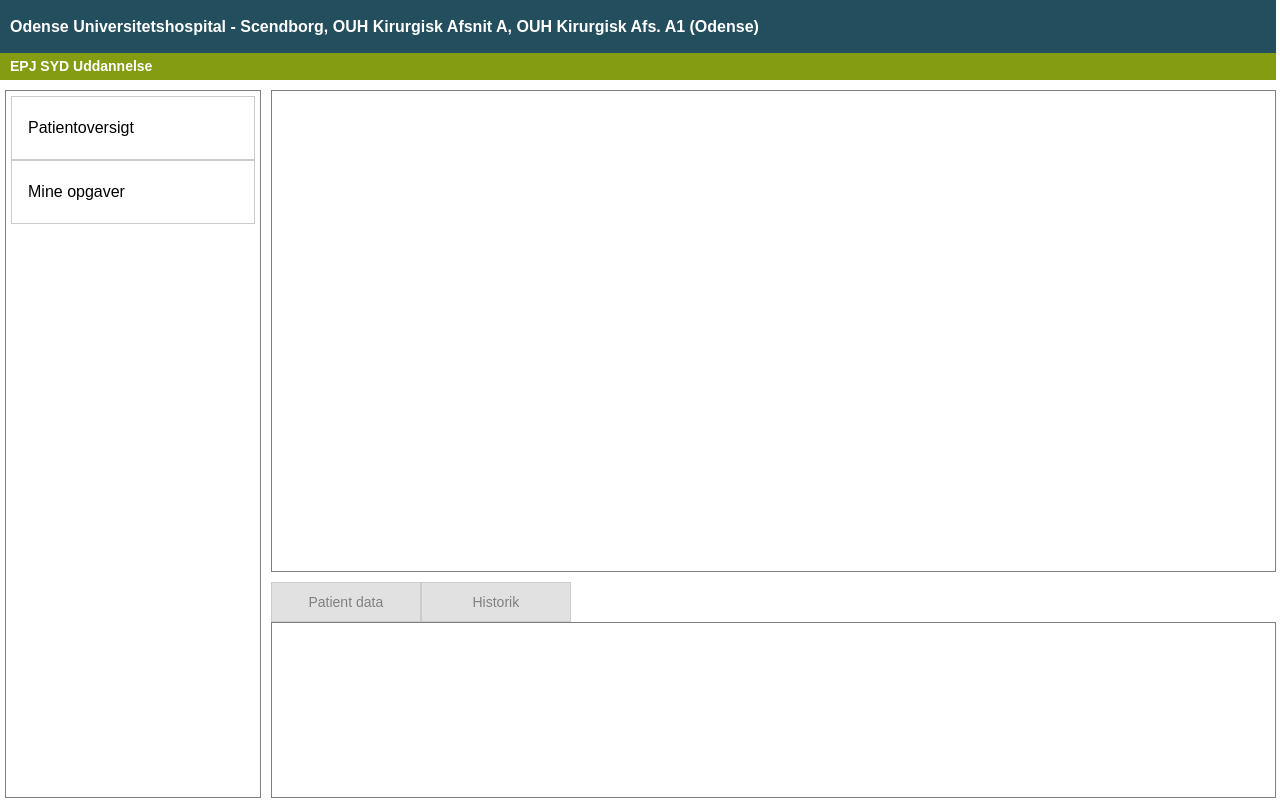
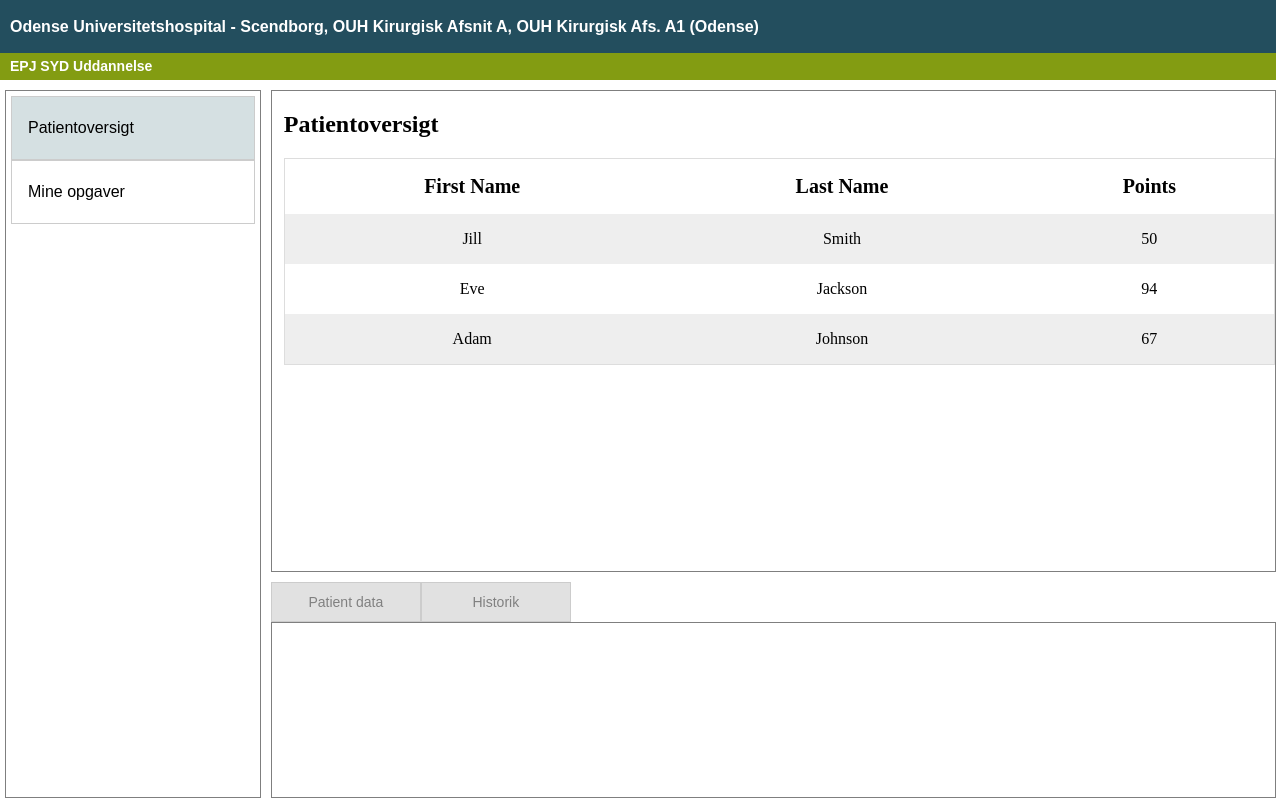
Before and after one commit to rubenbaskaran/epj-syd-extension, a React (Create React App) app: page / in a window 1280 px wide. Built offline with nearby package versions, Linux system fonts and the light colour scheme.

Commit message:
added two titles for left tab

```diff
--- a/src/App.js
+++ b/src/App.js
@@ -6,11 +6,10 @@ import PatientDataTabContent from "./PatientDataTabContent";
 import HistorikTabContent from "./HistorikTabContent";
 
 // TODO:
-// - Opret variabel til navnet på tab menuen til enten "Patient data" eller "Opgave" afhængig af "chosenMenuItem"
 // - Opret ny fil til at repræsentere tab indhold for "Opgave"
 
 function App() {
-  const [chosenMenuItem, setChosenMenuItem] = React.useState(null);
+  const [chosenMenuItem, setChosenMenuItem] = React.useState("Patientoversigt");
   const [chosenTabItem, setChosenTabItem] = React.useState(null);
   const [chosenTableRowData, setChosenTableRowData] = React.useState(null);
 
@@ -142,7 +141,9 @@ function App() {
                 className={chosenTabItem === "LeftTab" ? "active" : ""}
                 onClick={() => setChosenTabItem("LeftTab")}
               >
-                Patient data
+                {chosenMenuItem === "Patientoversigt"
+                  ? "Patient data"
+                  : "Opgave"}
               </button>
               <button
                 className={chosenTabItem === "RightTab" ? "active" : ""}
```
